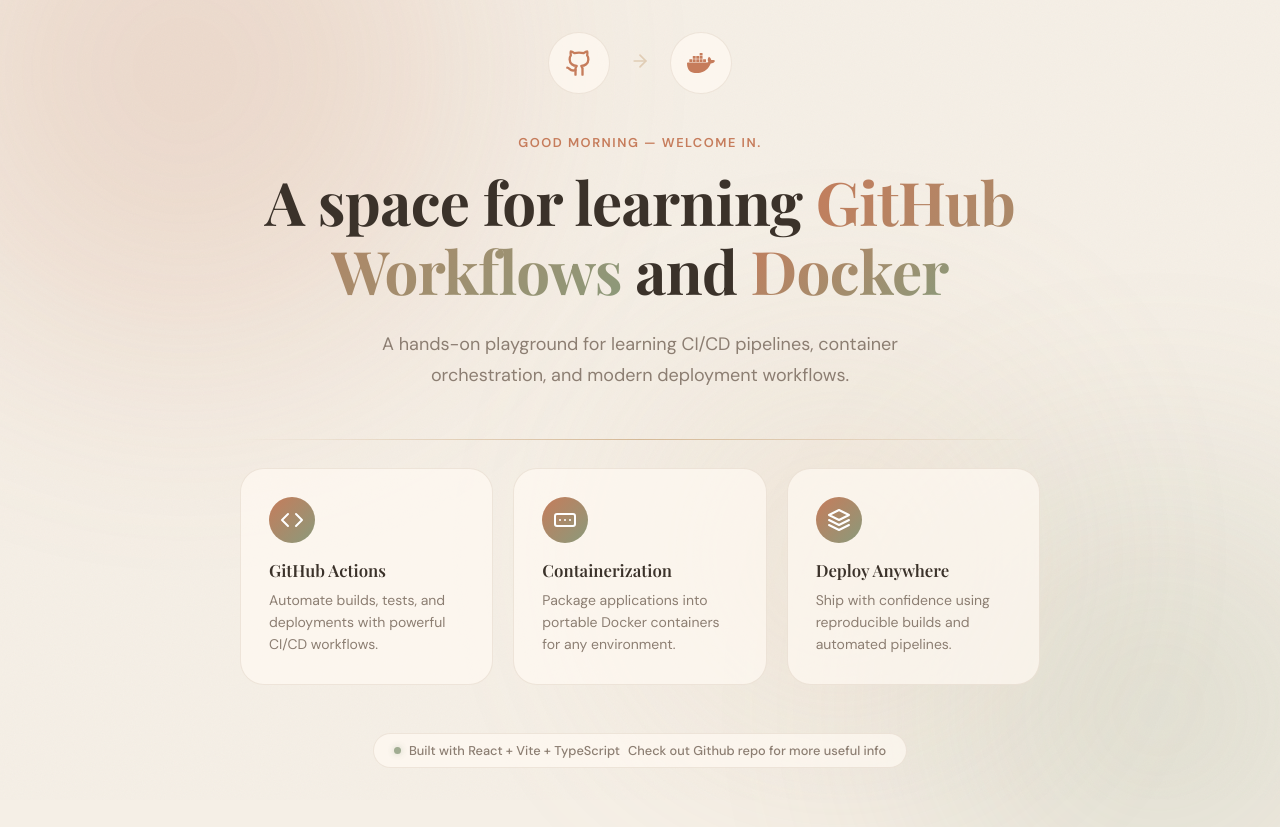
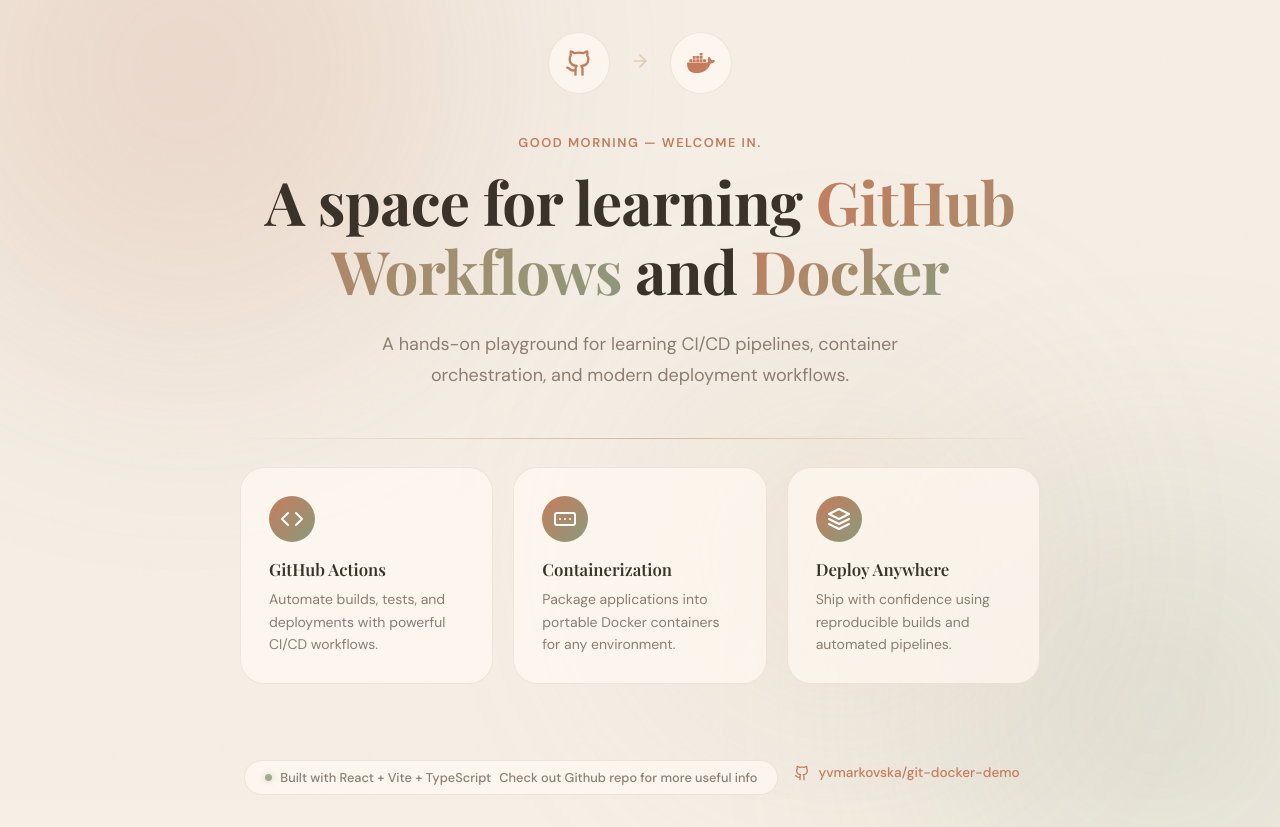
Before and after one commit to yvmarkovska/git-docker-demo, a React (Vite) app: page / in a window 1280 px wide. Before the commit the page ends 800 px from the top, so only its background shows below. Built offline with nearby package versions, Linux system fonts and the light colour scheme; the HTML template or start-up script is replaced by a standard one.

Commit message:
Adding the repo link at the bottom

```diff
--- a/src/App.module.css
+++ b/src/App.module.css
@@ -280,6 +280,28 @@
   animation: pulse 2.5s ease-in-out infinite;
 }
 
+/* ── Repo link ── */
+.repoLink {
+  display: inline-flex;
+  align-items: center;
+  gap: 0.5rem;
+  margin-top: 1.5rem;
+  padding: 0.5rem 1rem;
+  font-size: 0.85rem;
+  font-weight: 500;
+  color: var(--accent-terracotta);
+  text-decoration: none;
+  border-radius: 999px;
+  transition:
+    color 0.3s ease,
+    transform 0.3s ease;
+}
+
+.repoLink:hover {
+  color: var(--accent-rust);
+  transform: translateY(-1px);
+}
+
 @keyframes pulse {
   0%,
   100% {
--- a/src/App.tsx
+++ b/src/App.tsx
@@ -173,6 +173,28 @@
           <span>Built with React + Vite + TypeScript</span>
           <span>Check out Github repo for more useful info</span>
         </div>
+        {/* Repo link */}
+        <a
+          className={styles.repoLink}
+          href="https://github.com/yvmarkovska/git-docker-demo"
+          target="_blank"
+          rel="noopener noreferrer"
+        >
+          <svg
+            viewBox="0 0 24 24"
+            width="16"
+            height="16"
+            fill="none"
+            stroke="currentColor"
+            strokeWidth="2"
+            strokeLinecap="round"
+            strokeLinejoin="round"
+          >
+            <path d="M15 22v-4a4.8 4.8 0 0 0-1-3.5c3 0 6-2 6-5.5.08-1.25-.27-2.48-1-3.5.28-1.15.28-2.35 0-3.5 0 0-1 0-3 1.5-2.64-.5-5.36-.5-8 0C6 2 5 2 5 2c-.3 1.15-.3 2.35 0 3.5A5.403 5.403 0 0 0 4 9c0 3.5 3 5.5 6 5.5-.39.49-.68 1.05-.85 1.65-.17.6-.22 1.23-.15 1.85v4" />
+            <path d="M9 18c-4.51 2-5-2-7-2" />
+          </svg>
+          <span>yvmarkovska/git-docker-demo</span>
+        </a>
       </main>
     </div>
   )
```
